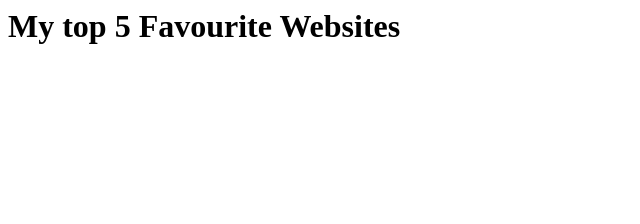
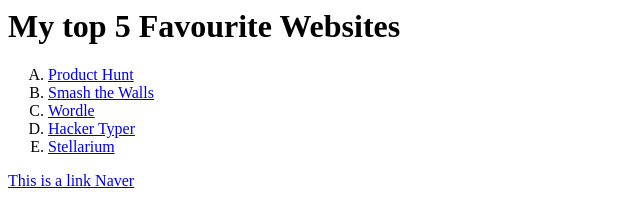
Before and after one commit to Ethan7484/WebDevelop, a plain HTML site: page The Complete 2024 Web Development Bootcamp/3.2 Anchor Elements/index.html in a window 1280 px wide. Shown: the whole page, without its empty margins (0-640 px from the left). Drawn offline with Linux system fonts and the light colour scheme.

Commit message:
20. Anchor Elements
강의 완료

```diff
--- a/The Complete 2024 Web Development Bootcamp/3.2 Anchor Elements/index.html
+++ b/The Complete 2024 Web Development Bootcamp/3.2 Anchor Elements/index.html
@@ -1,2 +1,14 @@
 <h1>My top 5 Favourite Websites</h1>
 <!-- Write your code below -->
+
+
+<ol type="A">
+    <li><a href="https://www.producthunt.com">Product Hunt</a></li>
+    <li><a href="https://smashthewalls.com">Smash the Walls</a></li>
+    <li><a href="https://www.nytimes.com/games/wordle/index.html">Wordle</a></li>
+    <li><a href="https://hackertyper.net">Hacker Typer</a></li>
+    <li><a href="https://stellarium.org">Stellarium</a></li>
+</ol>
+
+
+<a href="https://www.naver.com">This is a link Naver</a>
```
Also changed, not shown: 1 other file.
